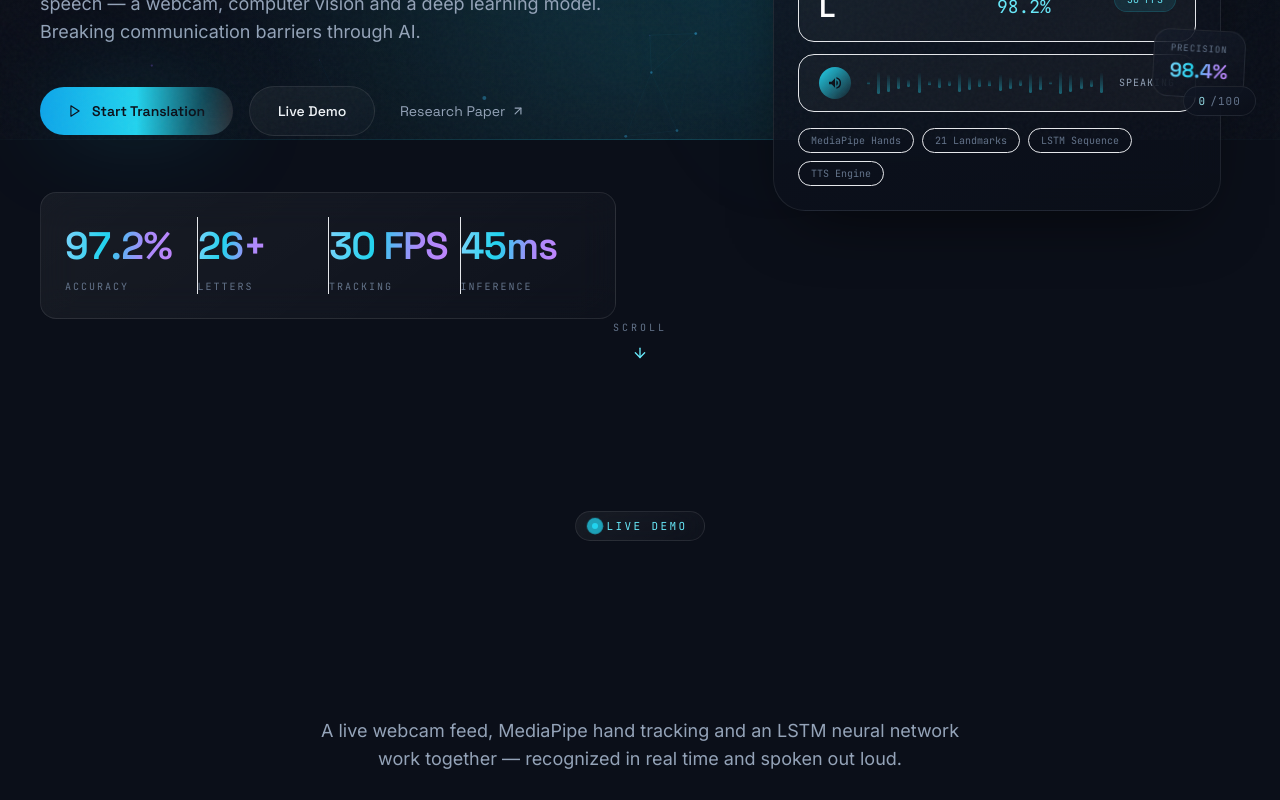
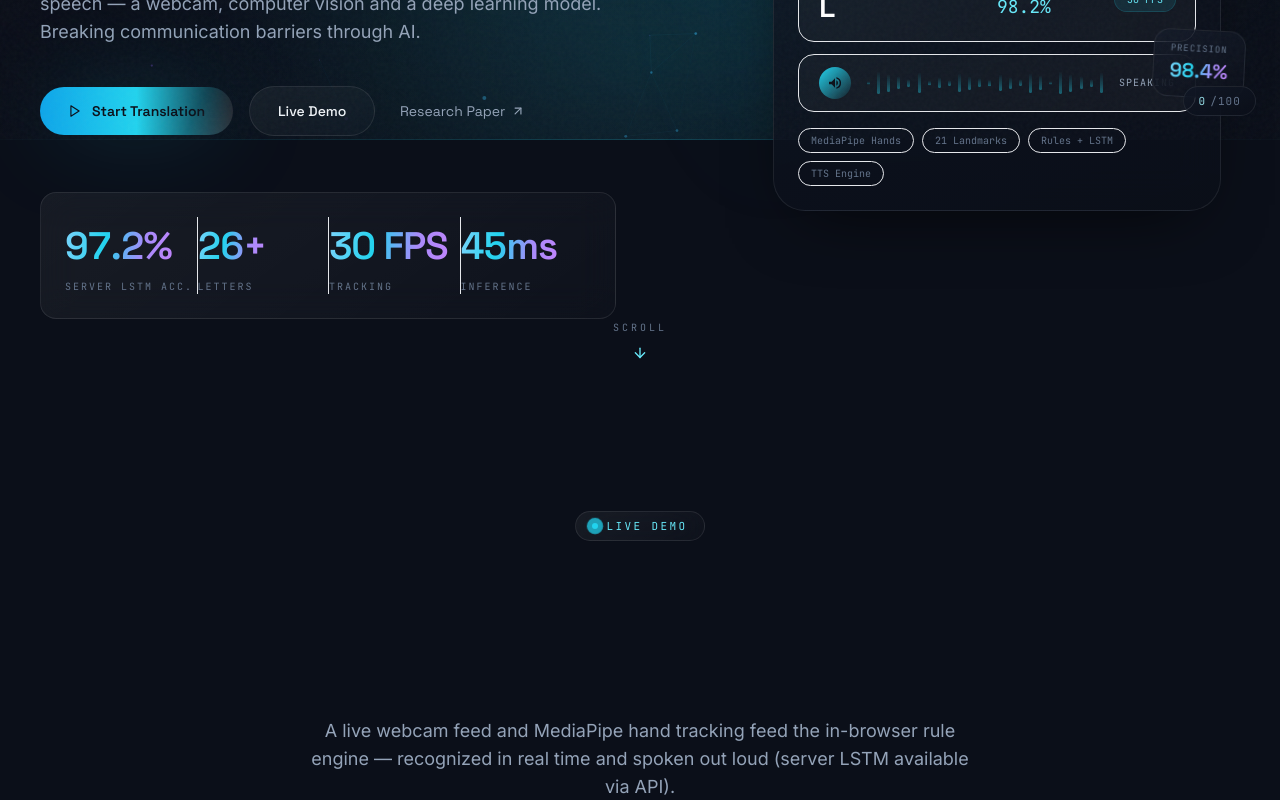
Before and after one commit to OwaisAlam546/Sign-Language-Interpreter, a React (Vite) app in the folder frontend/: page / in a window 1280 px wide. Shown: the part 660-1460 px from the top of the page. Built offline with nearby package versions, Linux system fonts and the light colour scheme.

Commit message:
audit: align frontend marketing copy with reality — Rule Engine · Live chip, LSTM accuracy reframed as server toy-model stats

```diff
--- a/frontend/src/sections/AboutProject.jsx
+++ b/frontend/src/sections/AboutProject.jsx
@@ -62,7 +62,7 @@ export default function AboutProject() {
               <p className="mt-3 text-[15px] leading-relaxed text-slate-400">
                 Design and develop a real-time system that captures hand gestures through a standard webcam, extracts hand
                 landmarks with MediaPipe, and translates them into corresponding{' '}
-                <span className="text-slate-200">text and speech</span> using an LSTM deep learning model — promoting
+                <span className="text-slate-200">text and speech</span> using geometric rule recognition plus an LSTM deep-learning API — promoting
                 inclusive, accessible interaction in everyday scenarios.
               </p>
               <div className="mt-6 flex flex-wrap gap-2">
--- a/frontend/src/sections/Features.jsx
+++ b/frontend/src/sections/Features.jsx
@@ -13,7 +13,7 @@ const FEATURES = [
   {
     icon: FiCpu,
     title: 'Deep Learning Core',
-    text: 'A TensorFlow LSTM network classifies landmark sequences with 97.2% accuracy on the ASL alphabet.',
+    text: 'The server-side TensorFlow LSTM classifies landmark sequences (97.2% on the toy ASL-alphabet model); the browser demo runs the lightweight geometric rule engine in real time.',
     tag: 'LSTM · 97.2%',
   },
   {
--- a/frontend/src/sections/Hero.jsx
+++ b/frontend/src/sections/Hero.jsx
@@ -65,7 +65,7 @@ export default function Hero() {
           <motion.div variants={fadeUp} initial="hidden" animate="show" custom={0}
             className="mb-8 flex flex-wrap items-center gap-x-5 gap-y-2 border-b border-white/8 pb-4 font-mono text-[10px] uppercase tracking-[0.24em] text-slate-500">
             <span className="flex items-center gap-2 text-cyan-300">
-              <span className="h-1.5 w-1.5 rounded-full bg-emerald-400 status-dot" /> LSTM v2 · Model Loaded
+              <span className="h-1.5 w-1.5 rounded-full bg-emerald-400 status-dot" /> Rule Engine · Live
             </span>
             <span className="hidden sm:inline">MediaPipe · 21 Landmarks</span>
             <span className="hidden md:inline">Ramaiah College · BCA VI</span>
@@ -123,7 +123,7 @@ export default function Hero() {
           {/* stats band */}
           <motion.div variants={fadeUp} initial="hidden" animate="show" custom={6}
             className="glass mt-14 grid max-w-xl grid-cols-2 gap-y-8 rounded-2xl px-6 py-6 sm:grid-cols-4 sm:divide-x sm:divide-white/8">
-            <Stat value={97.2} decimals={1} suffix="%" label="Accuracy" />
+            <Stat value={97.2} decimals={1} suffix="%" label="Server LSTM Acc." />
             <Stat value={26} suffix="+" label="Letters" />
             <Stat value={30} suffix=" FPS" label="Tracking" />
             <Stat value={45} suffix="ms" label="Inference" />
@@ -199,7 +199,7 @@ export default function Hero() {
 
               {/* footer chips */}
               <div className="mt-4 flex flex-wrap gap-2">
-                {['MediaPipe Hands', '21 Landmarks', 'LSTM Sequence', 'TTS Engine'].map((c) => (
+                {['MediaPipe Hands', '21 Landmarks', 'Rules + LSTM', 'TTS Engine'].map((c) => (
                   <span key={c} className="rounded-full border border-white/8 px-3 py-1 font-mono text-[10px] text-slate-500">{c}</span>
                 ))}
               </div>
--- a/frontend/src/sections/HowItWorks.jsx
+++ b/frontend/src/sections/HowItWorks.jsx
@@ -33,10 +33,10 @@ const STEPS = [
   },
   {
     n: '04',
-    title: 'LSTM Prediction',
-    text: 'Landmark sequences feed a TensorFlow LSTM neural network — trained on the ASL alphabet and word-level gesture sequences.',
+    title: 'Rule Score + LSTM',
+    text: 'Each hand is scored instantly by the geometric rule engine in the browser; the optional server LSTM handles sequence-level recognition on windowed landmark batches.',
     icon: FiCpu,
-    tag: 'TensorFlow · LSTM',
+    tag: 'Rule + LSTM',
   },
   {
     n: '05',
--- a/frontend/src/sections/LiveDemo.jsx
+++ b/frontend/src/sections/LiveDemo.jsx
@@ -264,7 +264,7 @@ function LiveDemo() {
         <SectionHeading
           eyebrow="Live Demo"
           title="Watch Sign Language Become Text"
-          sub="A live webcam feed, MediaPipe hand tracking and an LSTM neural network work together — recognized in real time and spoken out loud."
+          sub="A live webcam feed and MediaPipe hand tracking feed the in-browser rule engine — recognized in real time and spoken out loud (server LSTM available via API)."
         />
 
         {/* status bar */}
@@ -318,7 +318,7 @@ function LiveDemo() {
                 {/* live MediaPipe overlay (canvas, imperative) */}
                 <HandOverlay ref={overlayRef} mirror={mirror} className="" />
 
-                {/* simulated signing hand (fallback while the real model loads) */}
+                {/* simulated signing hand (fallback — no webcam / model unavailable) */}
                 {run && !modelReady && !camError && (
                   <div className="absolute inset-0 flex items-center justify-center px-16">
                     <HandSkeleton auto={phrase.signPoses} className="w-full max-w-[300px]" />
```
